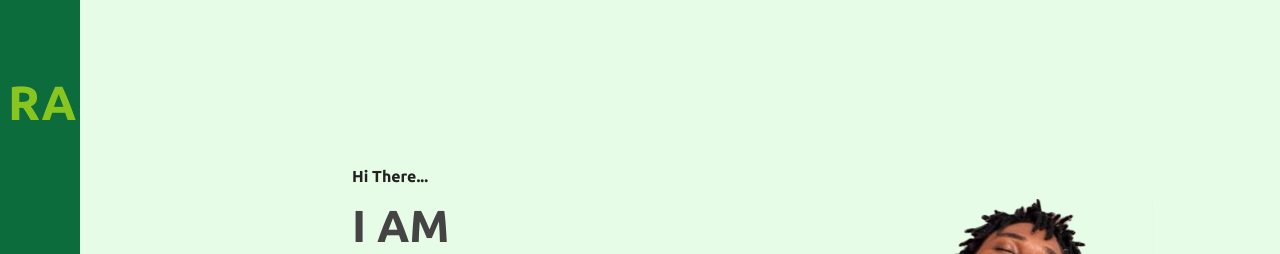
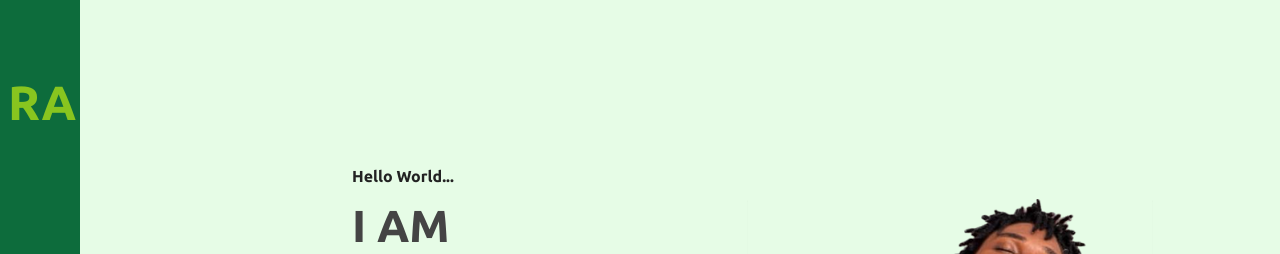
Before and after one commit to Oreolion/myPortfolioWithReact, a React (Vite) app: page / in a window 1280 px wide. Shown: the top 254 px of the page. Built offline with nearby package versions, Linux system fonts and the light colour scheme; some icons are missing.

Commit message:
edit: text on homepage

```diff
--- a/src/components/Header.jsx
+++ b/src/components/Header.jsx
@@ -1,9 +1,9 @@
 import { useState, useRef } from "react";
-import { FaHamburger } from "react-icons/fa";
 import { IoMdCloseCircle } from "react-icons/io";
 import {  FaXTwitter } from "react-icons/fa6";
 import { BsInstagram } from "react-icons/bs";
 import { FiLinkedin, FiFacebook, FiGithub } from "react-icons/fi";
+import { CgMenuGridO } from "react-icons/cg";
 import "animate.css";
 
 const Header = () => {
@@ -35,7 +35,7 @@ const Header = () => {
   return (
     <>
       {!menu && !isToggle ? (
-        <FaHamburger id="menu-bar" onClick={handleMenuBtn} />
+        <CgMenuGridO id="menu-bar" onClick={handleMenuBtn} />
       ) : (
         <IoMdCloseCircle id="menu-bar" onClick={handleMenuBtn} />
       )}
--- a/src/components/Homepage.jsx
+++ b/src/components/Homepage.jsx
@@ -7,7 +7,7 @@ const Homepage = () => {
     <>
       <section id="home" className="homepage">
         <div className="content">
-          <h5>Hi There...</h5>
+          <h5>Hello World...</h5>
           <h1>
             I AM{" "}
             <span className="animate__animated  animate__slideInRight
```
